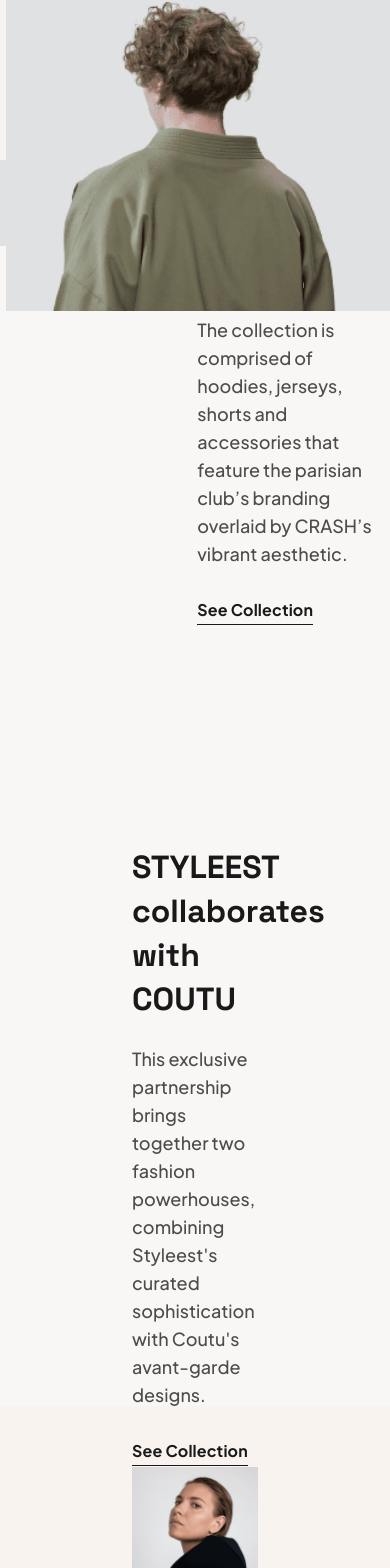
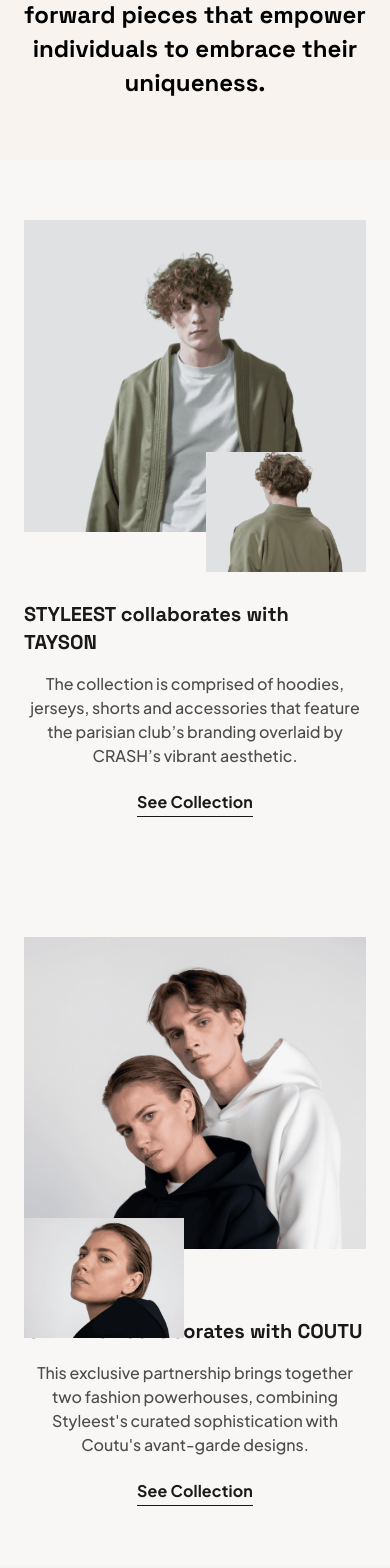
Before and after one commit to KangDev03/styleest-clone, a React (Vite) app: page / in a window 390 px wide. Shown: the part 1110-2678 px from the top of the page. Built offline with nearby package versions, Linux system fonts and the light colour scheme.

Commit message:
feat: responsive for collaboration section

```diff
--- a/src/components/ui/link.tsx
+++ b/src/components/ui/link.tsx
@@ -12,7 +12,7 @@
     <div
       onClick={onClick}
       className={`pb-1 border-b border-primary w-fit cursor-pointer ${className}`}>
-      <p className="text-primary text-base font-bold text-center leading-5 tracking-wider">
+      <p className="text-primary text-base font-bold text-center leading-5 tracking-wider md:tracking-normal lg:tracking-wider">
         {children}
       </p>
     </div>
--- a/src/features/landing-collaboration.tsx
+++ b/src/features/landing-collaboration.tsx
@@ -5,37 +5,31 @@
     <div className="bg-background-alt">
 
       {/* Collaboration 1 Section */}
-      <section className="md:pt-35 lg:pt-25 md:pb-20 lg:pb-25 md:px-15 lg:px-33">
-        <div className="container mx-auto flex flex-col items-center justify-center">
-          <div className="max-w-[1200px] w-full flex flex-row gap-32 relative">
+      <section className="py-15 px-6 md:pt-35 lg:pt-25 md:pb-20 lg:pb-25 md:px-15 lg:px-33">
+        <div className="flex flex-col items-center justify-center">
+          <div className="max-w-[1200px] w-full flex flex-col md:flex-row lg:flex-row gap-17 md:gap-22 lg:gap-32 relative">
 
-            <div className="max-w-122 w-full">
             <img
               src="/images/collaboration1-1.png"
               alt="collaboration1"
-                className="w-full h-auto object-cover aspect-auto"
+              className="w-full h-78 md:w-56 md:h-69 lg:w-122 lg:h-150 max-w-full object-cover object-top md:object-center lg:object-center"
             />
-            </div>
 
-            <div className="w-full flex flex-col justify-end pb-14">
-              <div className="max-w-96 w-full absolute -top-44 right-0">
+            <div className="w-fit flex flex-col justify-end md:pb-5 lg:pb-14">
               <img
                 src="/images/collaboration1-2.png"
                 alt="collaboration1"
-                  className="w-full h-auto object-cover aspect-auto"
+                className="w-40 md:w-56 lg:w-96 h-30 md:h-41 lg:h-82 max-w-full object-cover md:object-fill lg:object-cover absolute top-58 md:-top-50 lg:-top-44 right-0"
               />
+
+              <div className="flex md:block lg:block flex-col justify-center items-center">
+                <h3 className="text-primary text-xl lg:text-3.5xl font-bold leading-7 lg:leading-11">STYLEEST collaborates with TAYSON</h3>
+
+                <div className="mt-4 md:mt-6 lg:mt-6 w-full">
+                  <p className="text-secondary text-base text-center md:text-left lg:text-left lg:text-lg font-medium leading-6 lg:leading-7">The collection is comprised of hoodies, jerseys, shorts and accessories that feature the parisian club’s branding overlaid by CRASH’s vibrant aesthetic. </p>
                 </div>
 
-              <div>
-                <div>
-                  <h3 className="text-primary text-3.5xl font-bold leading-11">STYLEEST collaborates with TAYSON</h3>
-                </div>
-
-                <div className="mt-6 w-full">
-                  <p className="text-secondary text-lg font-medium leading-7">The collection is comprised of hoodies, jerseys, shorts and accessories that feature the parisian club’s branding overlaid by CRASH’s vibrant aesthetic. </p>
-                </div>
-
-                <Link className="mt-8">See Collection</Link>
+                <Link className="mt-6 md:mt-8 lg:mt-8">See Collection</Link>
               </div>
             </div>
 
@@ -44,44 +38,40 @@
       </section>
 
       {/* Collaboration 2 Section */}
-      <section className="w-full h-min py-27 px-33 bg-background-alt relative z-2">
-        <div className="container mx-auto flex flex-col items-center justify-center">
-          <div className="max-w-[1200px] w-full flex flex-row gap-32">
+      <section className="py-15 px-6 md:pt-20 md:pb-43 md:px-15 lg:py-27 lg:px-33 relative z-2">
+        <div className="flex flex-col items-center justify-center">
+          <div className="max-w-[1200px] w-full flex flex-col-reverse md:flex-row lg:flex-row gap-17 md:gap-22 lg:gap-32">
 
-            <div className="w-full flex flex-col justify-start pt-14 relative">
+            <div className="w-full flex flex-col justify-start md:pt-5 lg:pt-14 relative">
+              <div className="flex md:block lg:block flex-col justify-center items-center">
                 <div>
-                <div>
-                  <h3 className="text-primary text-3.5xl font-bold leading-11">STYLEEST collaborates with COUTU</h3>
+                  <h3 className="text-primary text-xl lg:text-3.5xl font-bold leading-7 lg:leading-11">STYLEEST collaborates with COUTU</h3>
                 </div>
 
-                <div className="mt-6">
-                  <p className="text-secondary text-lg font-medium leading-7">This exclusive partnership brings together two fashion powerhouses, combining Styleest&apos;s curated sophistication with Coutu&apos;s avant-garde designs.</p>
+                <div className="mt-4 md:mt-6 lg:mt-6 w-full">
+                  <p className="text-secondary text-base text-center md:text-left lg:text-left lg:text-lg font-medium leading-6 lg:leading-7">This exclusive partnership brings together two fashion powerhouses, combining Styleest&apos;s curated sophistication with Coutu&apos;s avant-garde designs.</p>
                 </div>
 
-                <Link className="mt-8">See Collection</Link>
+                <Link className="mt-6 md:mt-8 lg:mt-8">See Collection</Link>
               </div>
 
-              <div className="max-w-96 w-full absolute left-0 -bottom-27">
               <img
                 src="/images/collaboration2-2.png"
-                  alt="collaboration1"
-                  className="w-full h-auto object-cover aspect-auto"
+                alt="collaboration2"
+                className="w-40 md:w-56 lg:w-96 h-30 md:h-41 lg:h-82 max-w-full object-cover md:object-cover lg:object-contain absolute left-0 bottom-42 md:-bottom-39 lg:-bottom-27"
               />
             </div>
-            </div>
 
-            <div className="max-w-122 w-full">
             <img
               src="/images/collaboration2-1.png"
-                alt="collaboration1"
-                className="w-full h-auto object-cover aspect-auto"
+              alt="collaboration2"
+              className="w-full h-78 md:w-56 md:h-69 lg:w-122 lg:h-150 max-w-full object-cover object-top md:object-center lg:object-center"
             />
-            </div>
 
           </div>
         </div>
 
-        <div className="bg-background w-full h-42 absolute left-0 bottom-0 -z-1"></div>
+        <div className="hidden md:block lg:block bg-background w-full md:h-33 lg:h-42 absolute left-0 bottom-0 -z-1"></div>
       </section>
     </div>
 
```
Lines whose indentation alone changed are shown as unchanged.
